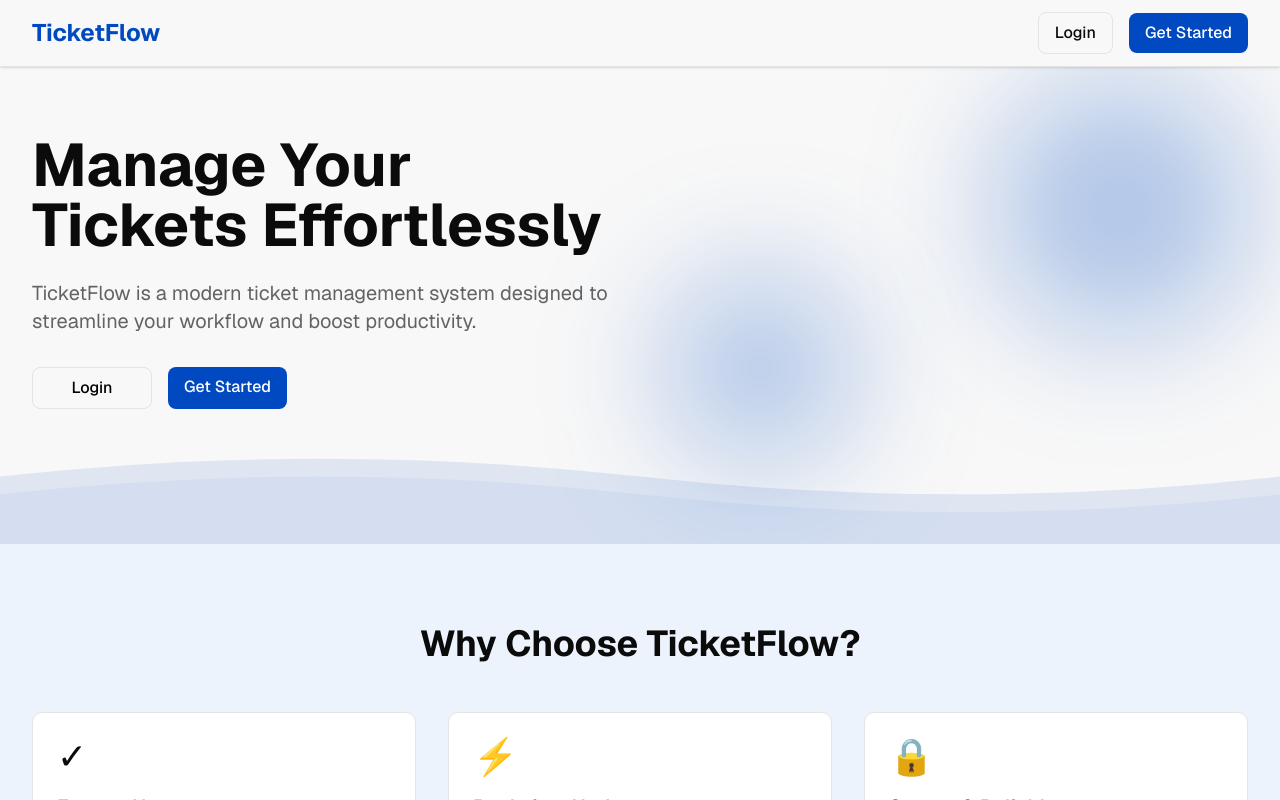
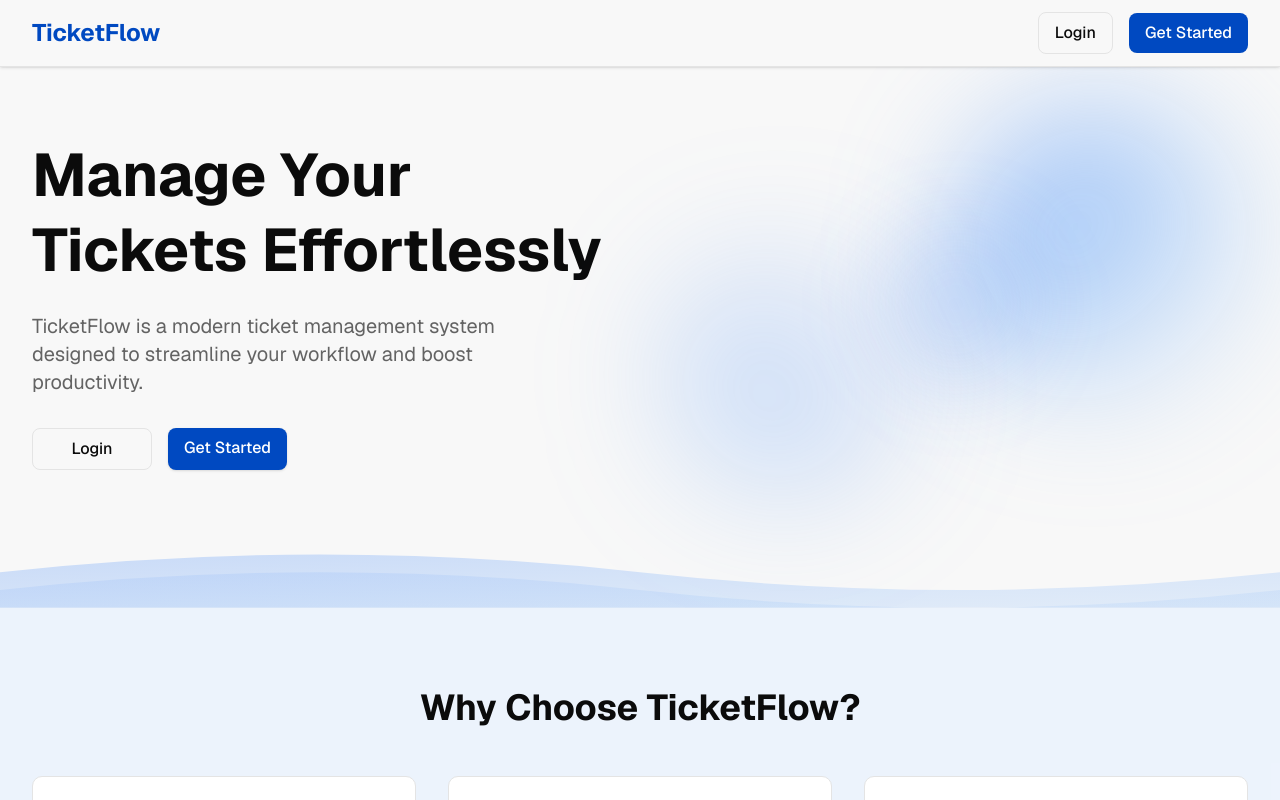
Before and after one commit to khareemah/hng-ticket-management-app-vuejs, a Vue app: page / in a window 1280 px wide. Shown: the top 800 px of the page. Built offline with nearby package versions, Linux system fonts and the light colour scheme.

Commit message:
add background wave

```diff
--- a/src/pages/Home.vue
+++ b/src/pages/Home.vue
@@ -81,16 +81,17 @@
     </nav>
 
     <!-- Hero Section -->
-    <section class="relative py-40 md:py-20 overflow-hidden">
-      <div class="max-w-[1440px] mx-auto px-4 sm:px-6 lg:px-8">
+    <section class="relative py-40 md:py-28 overflow-hidden bg-background">
+      <div class="max-w-[1440px] mx-auto px-4 sm:px-6 lg:px-8 relative z-10">
         <div class="grid md:grid-cols-2 gap-12 items-center">
+          <!-- Left content -->
           <div>
             <h1
-              class="text-5xl md:text-6xl font-bold text-foreground mb-6 text-balance"
+              class="text-5xl md:text-6xl font-bold text-foreground mb-6 leading-tight"
             >
               Manage Your Tickets Effortlessly
             </h1>
-            <p class="text-xl text-muted-foreground mb-8 text-pretty">
+            <p class="text-lg md:text-xl text-muted-foreground mb-8 max-w-lg">
               TicketFlow is a modern ticket management system designed to
               streamline your workflow and boost productivity.
             </p>
@@ -99,20 +100,20 @@
               <RouterLink
                 v-if="authUser"
                 to="/dashboard"
-                class="px-8 py-3 bg-primary text-primary-foreground rounded-md hover:bg-primary/90 transition font-medium"
+                class="px-8 py-3 bg-primary text-primary-foreground rounded-md hover:bg-primary/90 transition font-medium shadow-sm"
               >
                 Dashboard
               </RouterLink>
               <template v-else>
                 <RouterLink
                   to="/auth/login"
-                  class="bg-background border border-border text-black hover:bg-background px-4 py-2 rounded-md transition font-medium w-[120px] flex items-center justify-center"
+                  class="border border-border text-foreground hover:bg-accent/10 px-4 py-2 rounded-md transition font-medium w-[120px] flex items-center justify-center"
                 >
                   Login
                 </RouterLink>
                 <RouterLink
                   to="/auth/signup"
-                  class="bg-primary rounded-md text-primary-foreground px-4 py-2 hover:bg-primary/90 transition font-medium"
+                  class="bg-primary rounded-md text-primary-foreground px-4 py-2 hover:bg-primary/90 transition font-medium shadow"
                 >
                   Get Started
                 </RouterLink>
@@ -120,36 +121,72 @@
             </div>
           </div>
 
-          <!-- Decorative circles -->
+          <!-- Decorative blur elements -->
           <div class="relative h-96 hidden md:block">
+            <!-- Top right gradient blob -->
             <div
-              class="absolute top-0 right-0 w-64 h-64 bg-primary/30 rounded-full blur-3xl"
+              class="absolute top-0 right-0 w-72 h-72 rounded-full blur-3xl"
+              style="
+                background: linear-gradient(
+                  135deg,
+                  #3b82f6aa,
+                  #60a5fa66,
+                  transparent
+                );
+              "
             ></div>
+
+            <!-- Bottom left gradient blob -->
             <div
-              class="absolute bottom-0 left-0 w-48 h-48 bg-accent/30 rounded-full blur-3xl"
+              class="absolute bottom-0 left-0 w-64 h-64 rounded-full blur-3xl"
+              style="
+                background: linear-gradient(
+                  45deg,
+                  #60a5fa55,
+                  #3b82f633,
+                  transparent
+                );
+              "
+            ></div>
+
+            <!-- Subtle middle circle -->
+            <div
+              class="absolute inset-0 m-auto w-40 h-40 rounded-full blur-2xl"
+              style="background-color: #3b82f622"
             ></div>
           </div>
         </div>
       </div>
 
-      <!-- Wave -->
-      <div class="absolute bottom-0 left-0 right-0 -mb-1 text-primary">
+      <!-- Layered Blue Wave Background -->
+      <div class="absolute bottom-0 left-0 right-0">
         <svg
           class="w-full h-auto"
-          viewBox="0 0 1440 120"
+          viewBox="0 0 1440 200"
           preserveAspectRatio="none"
           xmlns="http://www.w3.org/2000/svg"
         >
+          <!-- First wave -->
           <path
-            d="M0,40 Q360,0 720,40 T1440,40 L1440,120 L0,120 Z"
-            fill="currentColor"
-            class="text-primary/10"
+            d="M0,160 Q360,120 720,160 T1440,160 L1440,200 L0,200 Z"
+            fill="url(#blueWave1)"
           />
+          <!-- Second wave -->
           <path
-            d="M0,60 Q360,20 720,60 T1440,60 L1440,120 L0,120 Z"
-            fill="currentColor"
-            class="text-primary/5"
+            d="M0,180 Q360,140 720,180 T1440,180 L1440,200 L0,200 Z"
+            fill="url(#blueWave2)"
           />
+
+          <defs>
+            <linearGradient id="blueWave1" x1="0" y1="0" x2="1" y2="1">
+              <stop offset="0%" stop-color="#3B82F6" stop-opacity="0.25" />
+              <stop offset="100%" stop-color="#60A5FA" stop-opacity="0.15" />
+            </linearGradient>
+            <linearGradient id="blueWave2" x1="0" y1="0" x2="1" y2="1">
+              <stop offset="0%" stop-color="#3B82F6" stop-opacity="0.1" />
+              <stop offset="100%" stop-color="#60A5FA" stop-opacity="0.1" />
+            </linearGradient>
+          </defs>
         </svg>
       </div>
     </section>
```
